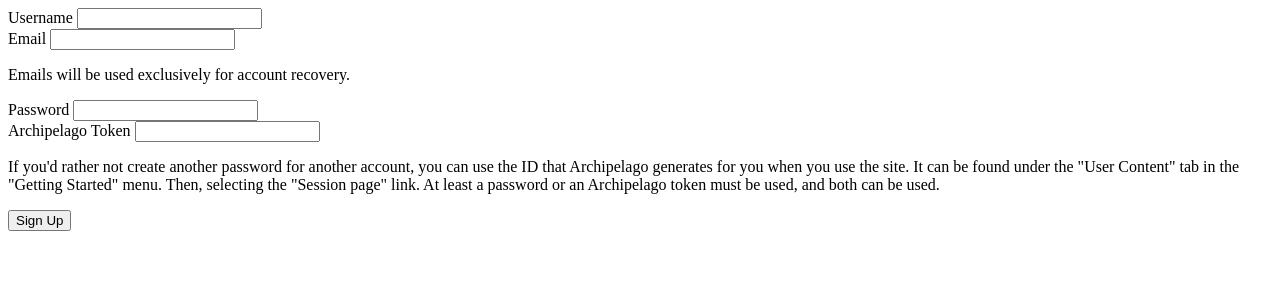
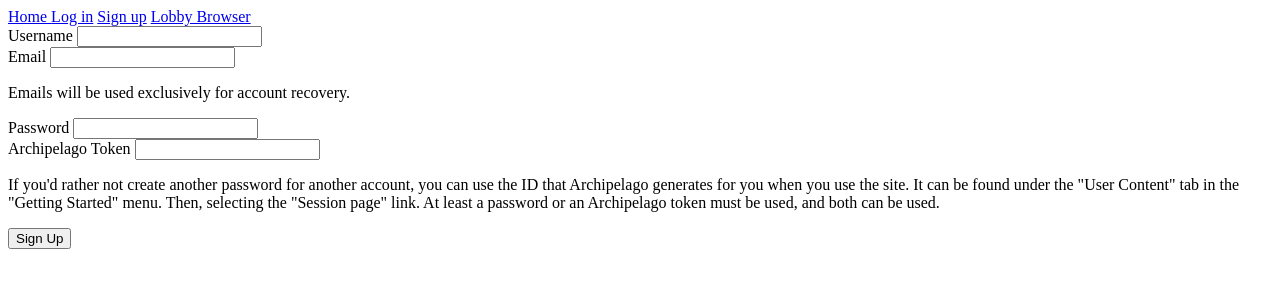
Before and after one commit to BrendanHurt/ap-waiting-room, a Django app: page /u/sign_up/ in a window 1280 px wide. Shown: the top 300 px of the page. Run offline with Django 5.2, Linux system fonts and the light colour scheme.

Commit message:
Added nav to the registration form

```diff
--- a/users/templates/users/register_form.html
+++ b/users/templates/users/register_form.html
@@ -4,6 +4,7 @@
     <title>User Registration</title>
 </head>
 <body>
+    {% include "home/nav.html" %}
     <form action="{% url 'users:register_user' %}" method="post">
         {% csrf_token %}
         <label for="username" required>Username</label>
```
